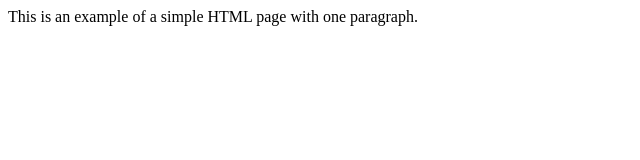
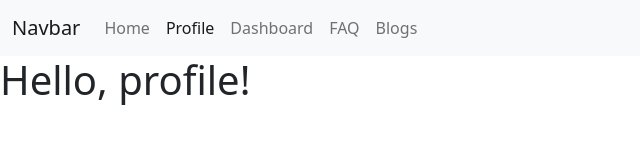
Before and after one commit to worp0004/worp0004.github.io, a plain HTML site: page resources/profile.html in a window 1280 px wide. Shown: the whole page, without its empty margins (0-640 px from the left). Drawn offline with nearby package versions, Linux system fonts and the light colour scheme.

Commit message:
added pages and navbar

```diff
--- a/resources/profile.html
+++ b/resources/profile.html
@@ -1,8 +1,39 @@
-<html>
-    <head>
-        <title>Example</title>
-    </head>
-    <body>
-        <p>This is an example of a simple HTML page with one paragraph.</p>
-    </body>
+<!doctype html>
+<html lang="en">
+  <head>
+    <!-- Required meta tags -->
+    <meta charset="utf-8">
+    <meta name="viewport" content="width=device-width, initial-scale=1">
+
+    <!-- Bootstrap CSS -->
+    <link href="https://cdn.jsdelivr.net/npm/bootstrap@5.0.2/dist/css/bootstrap.min.css" rel="stylesheet" integrity="sha384-EVSTQN3/azprG1Anm3QDgpJLIm9Nao0Yz1ztcQTwFspd3yD65VohhpuuCOmLASjC" crossorigin="anonymous">
+
+    <title>Hello, world!</title>
+    <nav class="navbar navbar-expand-lg navbar-light bg-light">
+        <div class="container-fluid">
+          <a class="navbar-brand" href="#">Navbar</a>
+          <button class="navbar-toggler" type="button" data-bs-toggle="collapse" data-bs-target="#navbarNavAltMarkup" aria-controls="navbarNavAltMarkup" aria-expanded="false" aria-label="Toggle navigation">
+            <span class="navbar-toggler-icon"></span>
+          </button>
+          <div class="collapse navbar-collapse" id="navbarNavAltMarkup">
+            <div class="navbar-nav">
+              <a class="nav-link" href="../index.html">Home</a>
+              <a class="nav-link active" href="profile.html">Profile</a>
+              <a class="nav-link" href="dashboard.html">Dashboard</a>
+              <a class="nav-link" href="faq.html">FAQ</a>
+              <a class="nav-link" href="blog.html">Blogs</a>
+            </div>
+          </div>
+        </div>
+      </nav>
+  </head>
+  <body>
+    <h1>Hello, profile!</h1>
+
+
+    <!-- Bootstrap Bundle with Popper -->
+    <script src="https://cdn.jsdelivr.net/npm/bootstrap@5.0.2/dist/js/bootstrap.bundle.min.js" integrity="sha384-MrcW6ZMFYlzcLA8Nl+NtUVF0sA7MsXsP1UyJoMp4YLEuNSfAP+JcXn/tWtIaxVXM" crossorigin="anonymous"></script>
+
+
+  </body>
 </html>
```
Also changed, not shown: index.html (+39 -0 lines).
